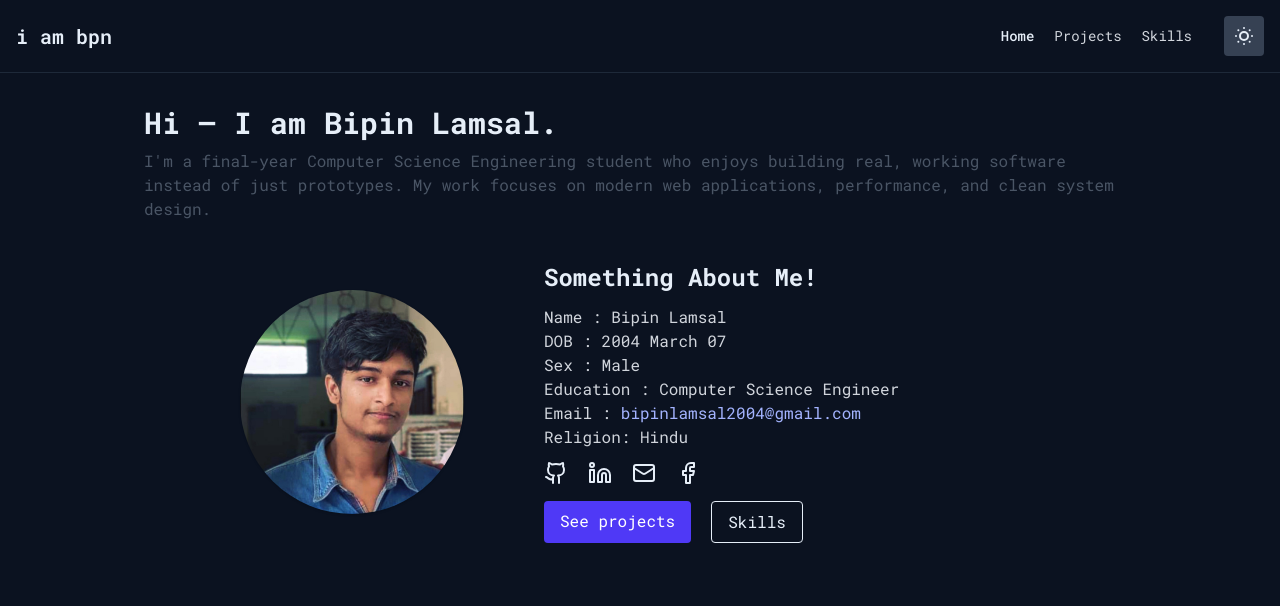
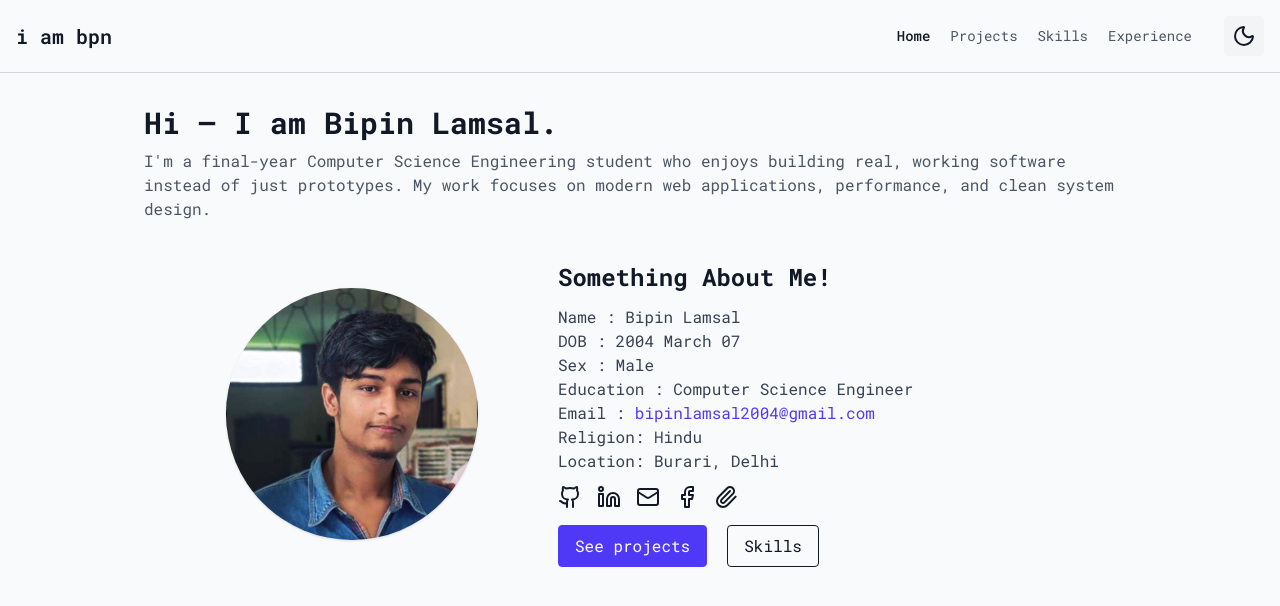
Before and after one commit to bpn333/bpn333.github.io, a React (Vite) app: page / in a window 1280 px wide. Shown: the top 606 px of the page. Built offline with nearby package versions, Linux system fonts and the light colour scheme.

Commit message:
added experience and ui improv

```diff
--- a/src/App.jsx
+++ b/src/App.jsx
@@ -1,30 +1,40 @@
 import { useEffect, useState } from 'react'
-import { Routes, Route } from 'react-router-dom'
+import { Routes, Route, useLocation } from 'react-router-dom'
 import Header from './components/Header'
 import Home from './pages/Home'
 import Projects from './pages/Projects'
 import Skills from './pages/Skills'
+import Experience from './pages/Experience'
 
 function App() {
   const [theme, setTheme] = useState(
-    () => localStorage.getItem('theme') || 'dark'
-  )
+    () => document.documentElement.classList.contains('dark') ? "dark" : "light"
+  );
+  const { pathname } = useLocation();
+
+  useEffect(() => {
+    window.scrollTo(0, 0);
+  }, [pathname])
 
   useEffect(() => {
     const root = document.documentElement
-    if (theme === 'dark') root.classList.add('dark')
-    else root.classList.remove('dark')
+    const isDark = root.classList.contains('dark')
+
+    if (theme === 'dark' && !isDark) root.classList.add('dark')
+    if (theme === 'light' && isDark) root.classList.remove('dark')
+
     localStorage.setItem('theme', theme)
   }, [theme])
 
   return (
-    <div className="min-h-screen bg-background text-text transition-colors">
+    <div className="min-h-screen bg-background text-text">
       <Header theme={theme} setTheme={setTheme} />
       <main className="max-w-5xl mx-auto px-4 py-8">
         <Routes>
           <Route path="/" element={<Home />} />
           <Route path='/projects' element={<Projects />} />
           <Route path='/skills' element={<Skills />} />
+          <Route path='/experience' element={<Experience />} />
         </Routes>
       </main>
     </div>
--- a/src/components/Header.jsx
+++ b/src/components/Header.jsx
@@ -9,15 +9,37 @@ export default function Header({ theme, setTheme }) {
     const navItem = ({ isActive }) =>
         isActive ? 'font-medium' : 'text-gray-600 dark:text-gray-300'
 
+    const links = [
+        {
+            name: "Home",
+            path: "/"
+        },
+        {
+            name: "Projects",
+            path: "/projects",
+        },
+        {
+            name: "Skills",
+            path: "/skills"
+        },
+        {
+            name: "Experience",
+            path: "/experience"
+        }
+    ]
+
     return (
-        <header className="bg-background text-text border-b dark:border-gray-800">
-            <div className="mx-auto px-4 py-4 flex items-center justify-between 2xl:px-10">
+        <header className="bg-background text-text border-b border-gray-300 dark:border-gray-800">
+            <div className="max-w-7xl mx-auto px-4 py-4 flex items-center justify-between">
                 <Link to="/" className="text-xl font-semibold">i am bpn</Link>
 
-                <nav className="hidden md:flex items-center gap-5 text-sm">
-                    <NavLink to="/" className={navItem}>Home</NavLink>
-                    <NavLink to="/projects" className={navItem}>Projects</NavLink>
-                    <NavLink to="/skills" className={navItem}>Skills</NavLink>
+                <nav className="hidden sm:flex items-center gap-5 text-sm">
+
+                    {
+                        links.map((dta) => (
+                            <NavLink to={dta.path} className={navItem} key={dta.name}>{dta.name}</NavLink>
+                        ))
+                    }
 
                     <motion.button
                         onClick={() => setTheme(theme === 'dark' ? 'light' : 'dark')}
@@ -28,7 +50,7 @@ export default function Header({ theme, setTheme }) {
                     </motion.button>
                 </nav>
 
-                <div className="flex md:hidden items-center gap-2">
+                <div className="flex sm:hidden items-center gap-2">
                     <motion.button
                         onClick={() => setTheme(theme === 'dark' ? 'light' : 'dark')}
                         whileTap={{ scale: 0.95 }}
@@ -52,11 +74,18 @@ export default function Header({ theme, setTheme }) {
                         initial={{ height: 0, opacity: 0 }}
                         animate={{ height: 'auto', opacity: 1 }}
                         exit={{ height: 0, opacity: 0 }}
-                        className="md:hidden px-4 pb-4 flex flex-col gap-3 text-sm"
+                        className="sm:hidden px-4 pb-4 flex flex-col gap-3 text-sm"
                     >
-                        <NavLink onClick={() => setOpen(false)} to="/" className={navItem}>Home</NavLink>
-                        <NavLink onClick={() => setOpen(false)} to="/projects" className={navItem}>Projects</NavLink>
-                        <NavLink onClick={() => setOpen(false)} to="/skills" className={navItem}>Skills</NavLink>
+                        {
+                            links.map((dta) => (
+                                <NavLink
+                                    key={dta.name}
+                                    onClick={() => setOpen(false)}
+                                    to={dta.path}
+                                    className={navItem}
+                                >{dta.name}</NavLink>
+                            ))
+                        }
                     </motion.nav>
                 )}
             </AnimatePresence>
--- a/src/data/contacts.js
+++ b/src/data/contacts.js
@@ -1,4 +1,4 @@
-import { Facebook, Github, Linkedin, Mail } from "lucide-react";
+import { Facebook, Github, Linkedin, Mail, Paperclip } from "lucide-react";
 const contacts = [
   {
     icon: Github,
@@ -20,6 +20,11 @@ const contacts = [
     name: "Facebook",
     link: "https://www.facebook.com/bpn333",
   },
+  {
+    icon: Paperclip,
+    name: "Resume",
+    link: "https://drive.google.com/file/d/1ghEGyeeoXNxXf3c9ladZmwkDu4i8CYWm/view?usp=sharing",
+  },
 ];
 
 export default contacts;
--- /dev/null
+++ b/src/data/experience.js
@@ -0,0 +1,22 @@
+const experience = [
+  {
+    company: "WebMedia Infotech",
+    location: "Zirakpur, Punjab",
+    website: "https://webmediainfotech.com",
+    period: "Jul 2025 — Present",
+    tags: [
+      "Full-stack development",
+      "CMS architecture",
+      "Client projects",
+      "Deployment",
+      "Nginx",
+      "Linux",
+    ],
+    testimonial: {
+      text: "An intern, far more skilled than expected, Bipin is smart, driven, and refreshingly hardworking. What usually takes seniors two to three years to crack, he tackled confidently in just a few months. Quick to learn and quicker to deliver, he turns challenges into wins with ease. With sharp focus, strong ownership, and a can-do attitude, he's already proving that great talent doesn't wait - “it arrives ready.",
+      source: "https://webmediainfotech.com/about-us",
+    },
+  },
+];
+
+export default experience;
--- a/src/data/projects.js
+++ b/src/data/projects.js
@@ -36,6 +36,14 @@ const projects = [
     tags: ["Django", "Python", "SQLite", "ERP", "Backend"],
     github: "https://github.com/bpn333/ERP-PORTAL",
   },
+  {
+    name: "Godot Car Racing Game",
+    description:
+      "A racing game built in Godot featuring multiple cars, maps, lap-time tracking, and integrated music and sound effects. Developed to explore game physics, scene architecture, and real-time gameplay systems.",
+    tags: ["Godot", "Game Development", "Physics", "Audio", "Racing Game"],
+    github: "https://github.com/bpn333/godot/tree/master/car",
+    live: "https://github.com/bpn333/godot/releases/tag/v1.0.0",
+  },
 ];
 
 export default projects;
--- a/src/data/skills.js
+++ b/src/data/skills.js
@@ -3,26 +3,42 @@ const skills = [
     category: "Frontend",
     items: [
       "React",
-      "Tailwind CSS",
-      "Material UI",
-      "Framer Motion",
       "Vite",
       "JavaScript",
       "HTML",
       "CSS",
+      "Tailwind CSS",
+      "Framer Motion",
+      "Material UI",
     ],
   },
   {
     category: "Backend",
-    items: ["Node.js", "Express", "Django", "Firebase", "MongoDB", "SQLite"],
+    items: [
+      "Node.js",
+      "Express",
+      "Django",
+      "Firebase",
+      "MongoDB",
+      "SQLite",
+      "MySQL",
+    ],
   },
   {
     category: "Tools & DevOps",
-    items: ["Git", "GitHub", "Nginx", "Cloudflare", "VPS Deployment", "Linux"],
+    items: [
+      "Git",
+      "GitHub",
+      "Nginx",
+      "Cloudflare",
+      "VPS Deployment",
+      "Docker",
+      "Linux",
+    ],
   },
   {
     category: "Languages",
-    items: ["JavaScript", "Python", "Java", "C"],
+    items: ["JavaScript", "Python", "Java", "C/C++", "Bash", "GD Script"],
   },
 ];
 
--- a/src/index.css
+++ b/src/index.css
@@ -10,18 +10,23 @@
 }
 
 :root {
-  --color-background: #f9fafb;
-  --color-text: #111827;
+  --background: #f9fafb;
+  --text: #111827;
   scrollbar-width: thin;
 }
 
 .dark {
-  --color-background: #0b1220;
-  --color-text: #e6eef8;
+  --background: #0b1220;
+  --text: #e6eef8;
+}
+
+@theme inline {
+  --color-background: var(--background);
+  --color-text: var(--text);
 }
 
 body {
-  background-color: var(--color-background);
-  color: var(--color-text);
+  background-color: var(--background);
+  color: var(--text);
   font-family: "Roboto Mono";
 }
--- /dev/null
+++ b/src/pages/Experience.jsx
@@ -0,0 +1,75 @@
+import { motion } from "framer-motion"
+import experience from "../data/experience"
+
+export default function Experience() {
+    return (
+        <div>
+            <motion.header
+                initial={{ opacity: 0, y: -10 }}
+                animate={{ opacity: 1, y: 0 }}
+            >
+                <h1 className="text-3xl font-bold">Experience</h1>
+                <p className="mt-2 text-gray-600 dark:text-gray-300 max-w-2xl">
+                    Companies and teams I've worked with while building real-world software.
+                </p>
+            </motion.header>
+
+            <section className="mt-8 space-y-6">
+                {experience.map((job, i) => (
+                    <motion.div
+                        key={job.company}
+                        initial={{ opacity: 0, y: 20 }}
+                        animate={{ opacity: 1, y: 0 }}
+                        transition={{ delay: i * 0.08 }}
+                        className="p-5 sm:p-8 rounded-lg border bg-white dark:bg-gray-900 dark:border-gray-800"
+                    >
+                        <div className="flex flex-col sm:flex-row sm:justify-between sm:items-center gap-2">
+                            <h2 className="text-xl font-semibold">{job.company}</h2>
+                            <span className="text-sm text-gray-500">{job.period}</span>
+                        </div>
+
+                        <p className="mt-2 text-sm text-gray-600 dark:text-gray-300">
+                            {job.location} •{" "}
+                            <a
+                                href={job.website}
+                                target="_blank"
+                                className="text-indigo-600 dark:text-indigo-300 hover:underline"
+                            >
+                                Website
+                            </a>
+                        </p>
+
+                        {job.tags && (
+                            <div className="mt-4 flex flex-wrap gap-2">
+                                {job.tags.map(tag => (
+                                    <span
+                                        key={tag}
+                                        className="text-sm text-text px-3 py-1 rounded bg-gray-100 dark:bg-gray-800 hover:bg-text hover:text-gray-100 dark:hover:text-gray-800 cursor-pointer"
+                                    >
+                                        {tag}
+                                    </span>
+                                ))}
+                            </div>
+                        )}
+
+                        {job.testimonial && (
+                            <blockquote className="mt-5 text-sm italic border-l-4 pl-4 text-gray-700 dark:text-gray-300">
+                                “{job.testimonial.text}”
+                                <div className="mt-1 text-xs">
+                                    —{" "}
+                                    <a
+                                        href={job.testimonial.source}
+                                        target="_blank"
+                                        className="underline"
+                                    >
+                                        Source
+                                    </a>
+                                </div>
+                            </blockquote>
+                        )}
+                    </motion.div>
+                ))}
+            </section>
+        </div>
+    )
+}
--- a/src/pages/Home.jsx
+++ b/src/pages/Home.jsx
@@ -7,7 +7,7 @@ export default function Home() {
         <div>
             <motion.header initial={{ y: -10, opacity: 0 }} animate={{ y: 0, opacity: 1 }}>
                 <h1 className="text-3xl font-bold">Hi — I am Bipin Lamsal.</h1>
-                <p className="mt-2 text-gray-600">
+                <p className="mt-2 text-gray-600 dark:text-gray-300">
                     I'm a final-year Computer Science Engineering student who enjoys building real,
                     working software instead of just prototypes. My work focuses on modern web
                     applications, performance, and clean system design.
@@ -16,11 +16,11 @@ export default function Home() {
 
             <section className="mt-10">
                 <motion.div
-                    className="flex flex-col gap-10 justify-center md:flex-row md:gap-20 items-center"
+                    className="flex flex-col gap-10 justify-center sm:flex-row sm:gap-20 items-center"
                     initial={{ opacity: 0, x: -20 }}
                     animate={{ opacity: 1, x: 0 }}
                 >
-                    <div className="w-56 h-56 rounded-full overflow-hidden shadow">
+                    <div className="w-63 h-63 rounded-full overflow-hidden shadow">
                         <img src="/imgs/bipin.jpg" alt="chill" className="w-full h-full object-cover" />
                     </div>
 
@@ -33,19 +33,24 @@ export default function Home() {
                             Education : Computer Science Engineer<br />
                             Email : <a href="mailto:bipinlamsal2004@gmail.com" className='text-indigo-600 dark:text-indigo-300'>bipinlamsal2004@gmail.com</a><br />
                             Religion: Hindu<br />
+                            Location: Burari, Delhi<br />
                         </p>
-                        <div className='mt-3 flex gap-5 items-center'>
+                        <motion.div
+                            className='mt-3 flex items-center'
+                            initial={{ gap: "0px", x: -20 }}
+                            animate={{ gap: "15px", x: 0 }}
+                        >
                             {
                                 contacts?.map((dta) => (
-                                    <a key={dta.name} href={dta.link} title={dta.name}>
+                                    <a className='hover:scale-110 transition-transform' key={dta.name} href={dta.link} title={dta.name} target="_blank">
                                         <dta.icon className="hover:text-indigo-600 dark:hover:text-indigo-300" />
                                     </a>
                                 ))
                             }
-                        </div>
+                        </motion.div>
                         <div className="mt-4 flex gap-5">
-                            <Link to="/projects" className="px-4 py-2 bg-indigo-600 text-white rounded">See projects</Link>
-                            <Link to="/skills" className="px-4 py-2 border rounded">Skills</Link>
+                            <Link to="/projects" className="px-4 py-2 bg-indigo-600 text-white rounded border border-indigo-600 hover:bg-white hover:text-indigo-600">See projects</Link>
+                            <Link to="/skills" className="px-4 py-2 border rounded text-text bg-background hover:text-background hover:bg-text">Skills</Link>
                         </div>
                     </div>
                 </motion.div>
--- a/src/pages/Projects.jsx
+++ b/src/pages/Projects.jsx
@@ -14,7 +14,7 @@ export default function Projects() {
                 </p>
             </motion.header>
 
-            <section className="mt-8 grid gap-6 md:grid-cols-2">
+            <section className="mt-8 grid gap-6 sm:grid-cols-2">
                 {projects.map((project, i) => (
                     <motion.div
                         key={project.name}
@@ -34,7 +34,7 @@ export default function Projects() {
                                 {project.tags.map(tag => (
                                     <span
                                         key={tag}
-                                        className="text-xs px-2 py-1 rounded bg-gray-100 dark:bg-gray-800"
+                                        className="text-xs text-text px-2 py-1 rounded bg-gray-100 dark:bg-gray-800 hover:bg-text hover:text-gray-100 dark:hover:text-gray-800 cursor-pointer"
                                     >
                                         {tag}
                                     </span>
```
Also changed, not shown: index.html (+12 -0 lines), src/pages/Skills.jsx (+4 -4 lines).
